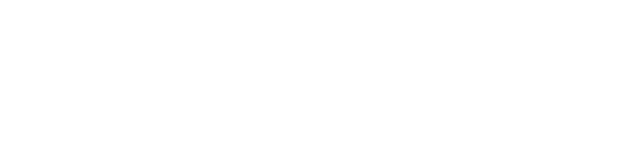
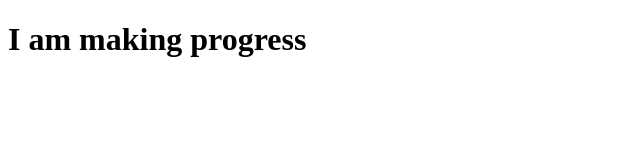
Before and after one commit to IreneShanahan/Project1, a plain HTML site: page index.html in a window 1280 px wide. Shown: the whole page, without its empty margins (0-640 px from the left). Drawn offline with Linux system fonts and the light colour scheme.

Commit message:
added another line of text

```diff
--- a/index.html
+++ b/index.html
@@ -6,7 +6,7 @@
 </head>
 <body>
 
-<h1>    </h1>
+<h1>I am making progress    </h1>
 <h2>     </h2>
 <p>      </p>
 
```
